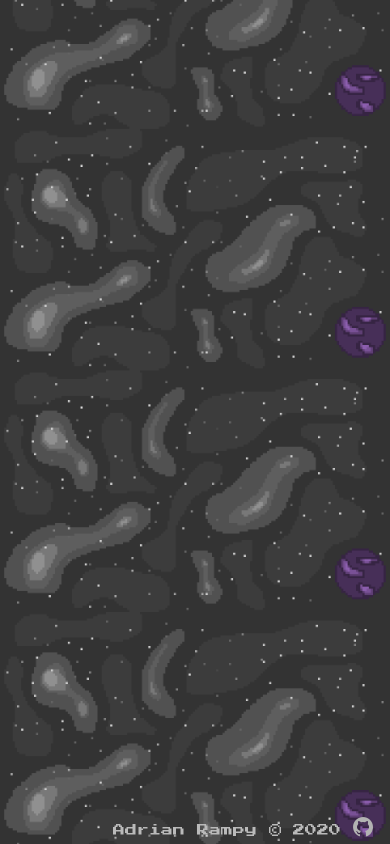
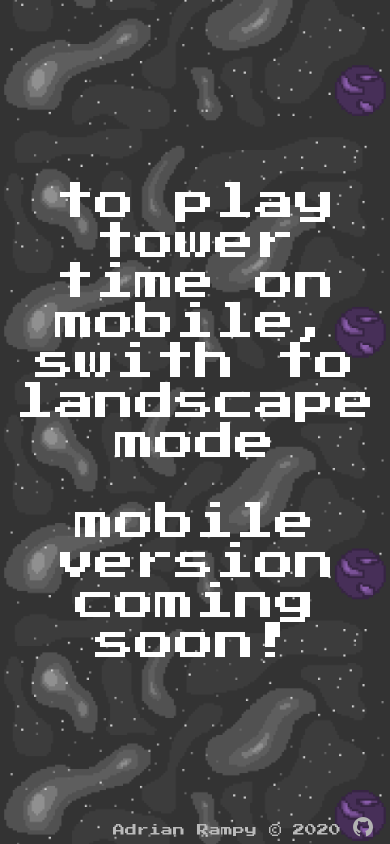
Before and after one commit to ahrampy/tower-time, a PHP site: page / in a window 390 px wide. Run offline with PHP 8.4, Linux system fonts and the light colour scheme; some libraries are stand-ins or nearby versions.

Commit message:
add mobile flip message

```diff
--- a/home.html
+++ b/home.html
@@ -45,11 +45,11 @@
     /> -->
   </head>
   <body>
-    <!-- <div id="flip-message">
+    <div id="flip-message">
       <p>
-        to play towertime on mobile, swith to landscape mode
+        to play tower time on mobile, swith to landscape mode <br /> <br /> mobile version coming soon!
       </p>
-    </div> -->
+    </div>
     <div id="holder">
       <div id="game-controls">
         <div id="info">
--- a/js/actions.js
+++ b/js/actions.js
@@ -73,6 +73,8 @@ class ActionsHandler {
   }
 
   handleCanvasDblClick(event) {
+    event.preventDefault();
+
     const mouseX = event.offsetX;
     const mouseY = event.offsetY;
 
--- a/main.css
+++ b/main.css
@@ -150,42 +150,6 @@ body:hover {
 
 .closed:hover {
   background-color: rgba(207, 204, 204, 0.7);
-}
-
-@keyframes slide-in {
-  0% {
-    transform: translateX(-50%);
-  }
-  100% {
-    transform: translateX(0%);
-  }
-}
-
-@-webkit-keyframes slide-in {
-  0% {
-    transform: translateX(-50%);
-  }
-  100% {
-    -webkit-transform: translateX(0%);
-  }
-}
-
-@keyframes slide-out {
-  0% {
-    transform: translateX(0%);
-  }
-  100% {
-    transform: translateX(-50%);
-  }
-}
-
-@-webkit-keyframes slide-out {
-  0% {
-    -webkit-transform: translateX(0%);
-  }
-  100% {
-    -webkit-transform: translateX(-50%);
-  }
 }
 
 #game-controls {
@@ -701,7 +665,43 @@ canvas {
   }
 }
 
-/* mobile friendly styles */
+@keyframes slide-in {
+  0% {
+    transform: translateX(-50%);
+  }
+  100% {
+    transform: translateX(0%);
+  }
+}
+
+@-webkit-keyframes slide-in {
+  0% {
+    transform: translateX(-50%);
+  }
+  100% {
+    -webkit-transform: translateX(0%);
+  }
+}
+
+@keyframes slide-out {
+  0% {
+    transform: translateX(0%);
+  }
+  100% {
+    transform: translateX(-50%);
+  }
+}
+
+@-webkit-keyframes slide-out {
+  0% {
+    -webkit-transform: translateX(0%);
+  }
+  100% {
+    -webkit-transform: translateX(-50%);
+  }
+}
+
+/* mobile*/
 
 #flip-message {
   display: none;
@@ -723,10 +723,17 @@ canvas {
     display: none;
   }
   #flip-message {
-    display: flex;
-    justify-content: center;
-    align-items: center;
+    position: absolute;
+    left: 50%;
+    top: 50%;
+    transform: translate(-50%, -50%);
+    display: block;
     font-size: 40px;
+    color: #fff;
+  }
+
+  #flip-message > p {
+    text-align: center;
   }
 }
 
```
